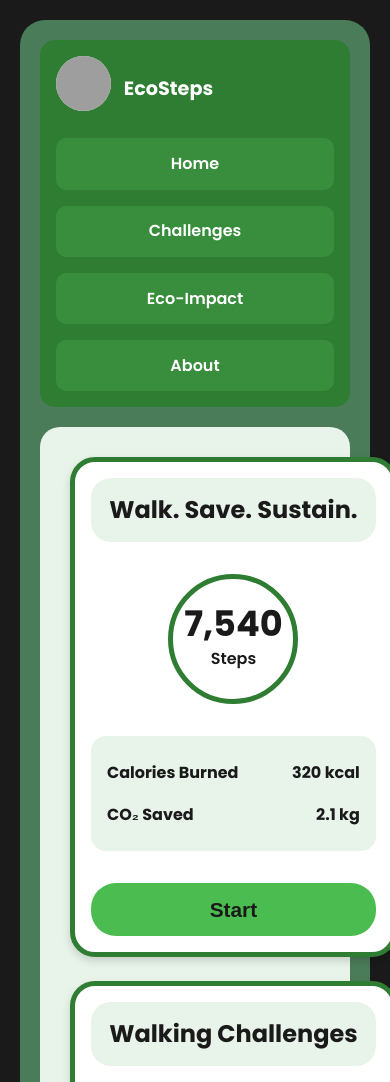
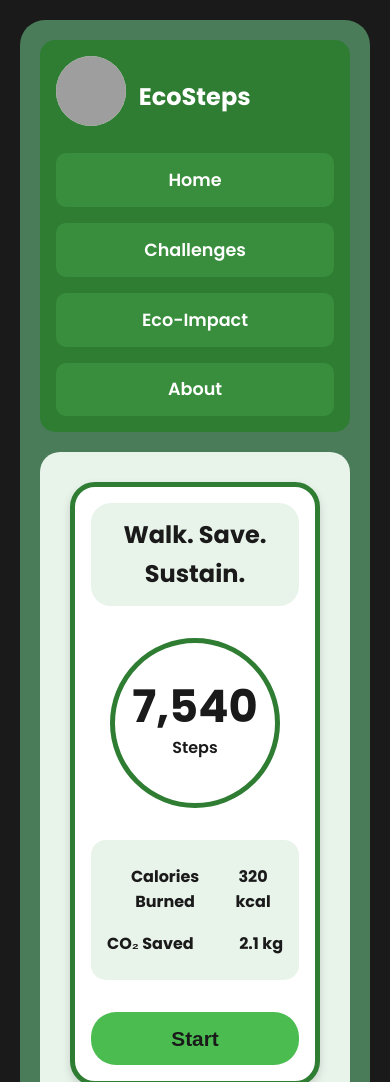
Before and after one commit to CZ3N/EcoSteps, a plain HTML site: page index.html in a window 390 px wide. Shown: the top 1082 px of the page. Drawn offline with Linux system fonts and the light colour scheme; grey boxes are pictures that could not be loaded.

Commit message:
Update style.css

```diff
--- a/style.css
+++ b/style.css
@@ -362,8 +362,13 @@ footer {
   margin-top: 20px;
 }
 
+.card, .text-card {
+  word-wrap: break-word;
+  overflow-wrap: break-word;
+}
+
 /* RESPONSIVE DESIGN  */
-@media screen and (max-width: 992px) {
+@media screen and (max-width: 1024px) {
   .main-grid {
     grid-template-columns: 1fr 1fr;
   }
@@ -371,9 +376,7 @@ footer {
   .bottom-grid {
     grid-template-columns: 1fr 1fr;
   }
-}
 
-@media screen and (max-width: 768px) {
   nav {
     flex-direction: column;
     align-items: flex-start;
@@ -398,48 +401,10 @@ footer {
     text-align: center;
   }
 
-  .main-grid {
-    grid-template-columns: 1fr;
-  }
-
-  .bottom-grid {
-    grid-template-columns: 1fr;
-  }
-
   .walking-challenges .challenge-row {
     flex-direction: column;
   }
-}
 
-@media screen and (max-width: 480px) {
-  .logo-icon img {
-    width: 55px;
-    height: 55px;
-  }
-
-  .logo span {
-    font-size: 1.2rem;
-  }
-
-  .nav-links a {
-    font-size: 1rem;
-  }
-
-  .step-display {
-    width: 130px;
-    height: 130px;
-  }
-
-  .step-count {
-    font-size: 2.2rem;
-  }
-
-  .card, .text-card {
-    padding: 1rem;
-  }
-}
-
-@media screen and (max-width: 768px) {
   .eco-impact {
     width: 100%;
     margin: 0;
@@ -453,7 +418,6 @@ footer {
   }
 
   .main-grid {
-    grid-template-columns: 1fr;
     gap: 1.5rem;
   }
 
@@ -461,3 +425,36 @@ footer {
     margin-top: 0;
   }
 }
+
+@media screen and (max-width: 768px) {
+  .main-grid {
+    grid-template-columns: 1fr;
+    gap: 1rem;
+  }
+
+  .bottom-grid {
+    grid-template-columns: 1fr;
+  }
+
+  .walking-challenges .challenge-row {
+    flex-direction: column;
+    flex-wrap: wrap;
+    width: 100%;
+    gap: 0.8rem;
+  }
+
+  .challenge-cards {
+    grid-template-columns: 1fr;
+  }
+
+  .card, .text-card {
+    max-width: 100%;
+    overflow: hidden;
+    box-sizing: border-box;
+    padding: 1rem;
+  }
+
+  .card-title {
+    margin-top: 0;
+  }
+}
```
